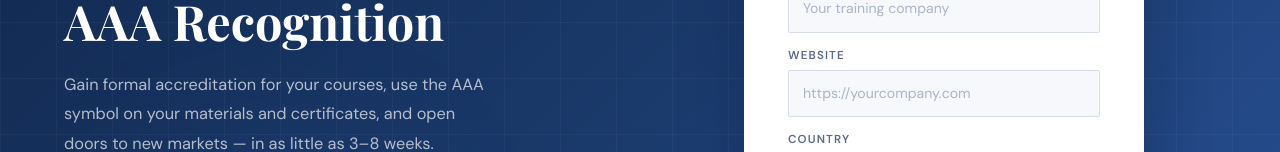
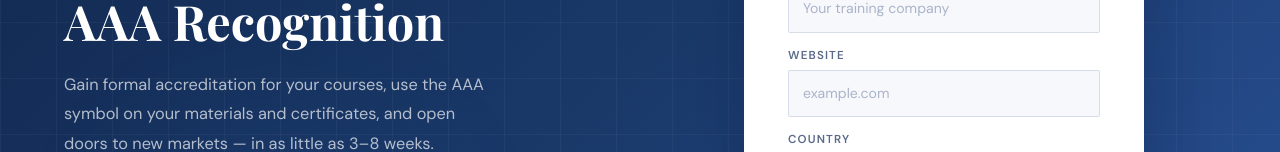
Before and after one commit to aaaacreditation/training, a Next.js app: page / in a window 1280 px wide. Shown: the part 482-634 px from the top of the page. Built offline with nearby package versions, Linux system fonts and the light colour scheme.

Commit message:
Change website input type to text

```diff
--- a/components/EnquiryForm.tsx
+++ b/components/EnquiryForm.tsx
@@ -121,9 +121,9 @@ export default function EnquiryForm() {
           <div className="form-group">
             <label>Website</label>
             <input
-              type="url"
+              type="text"
               name="website"
-              placeholder="https://yourcompany.com"
+              placeholder="example.com"
               value={formData.website}
               onChange={handleChange}
             />
```
